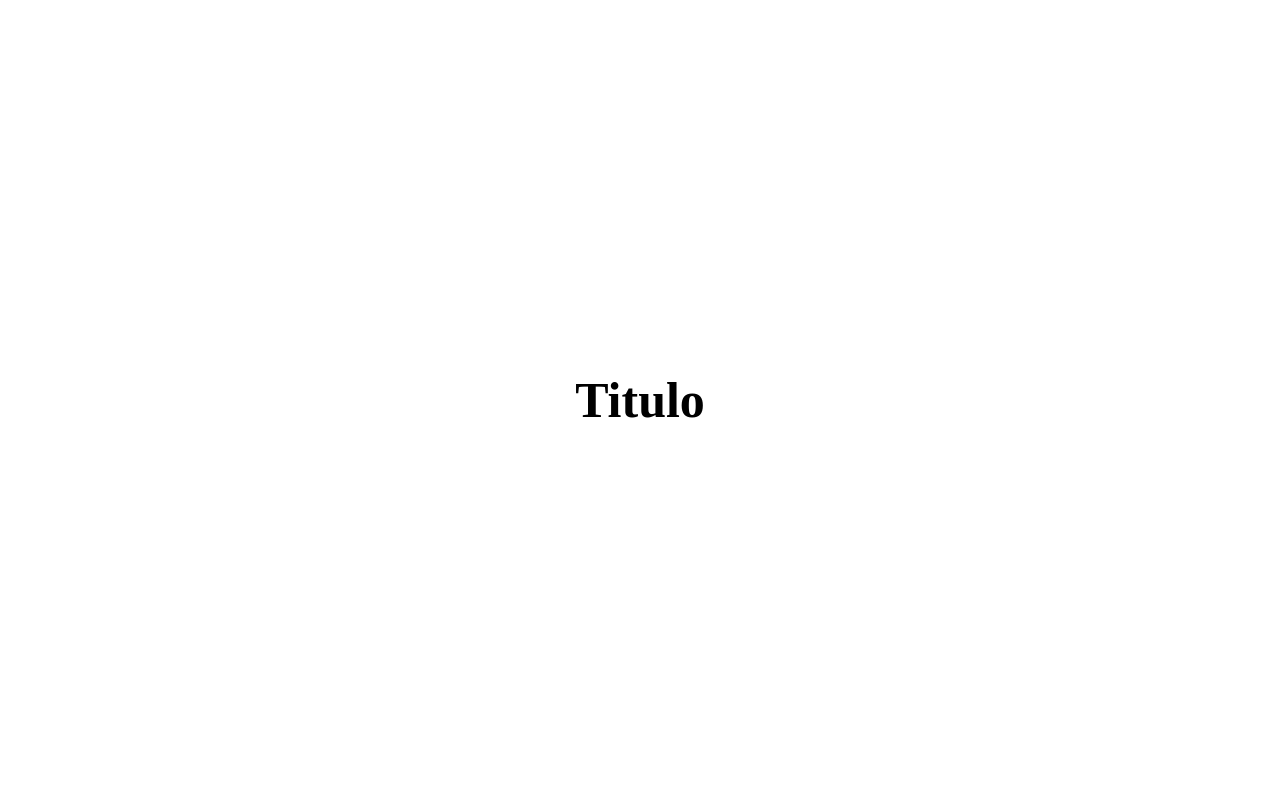
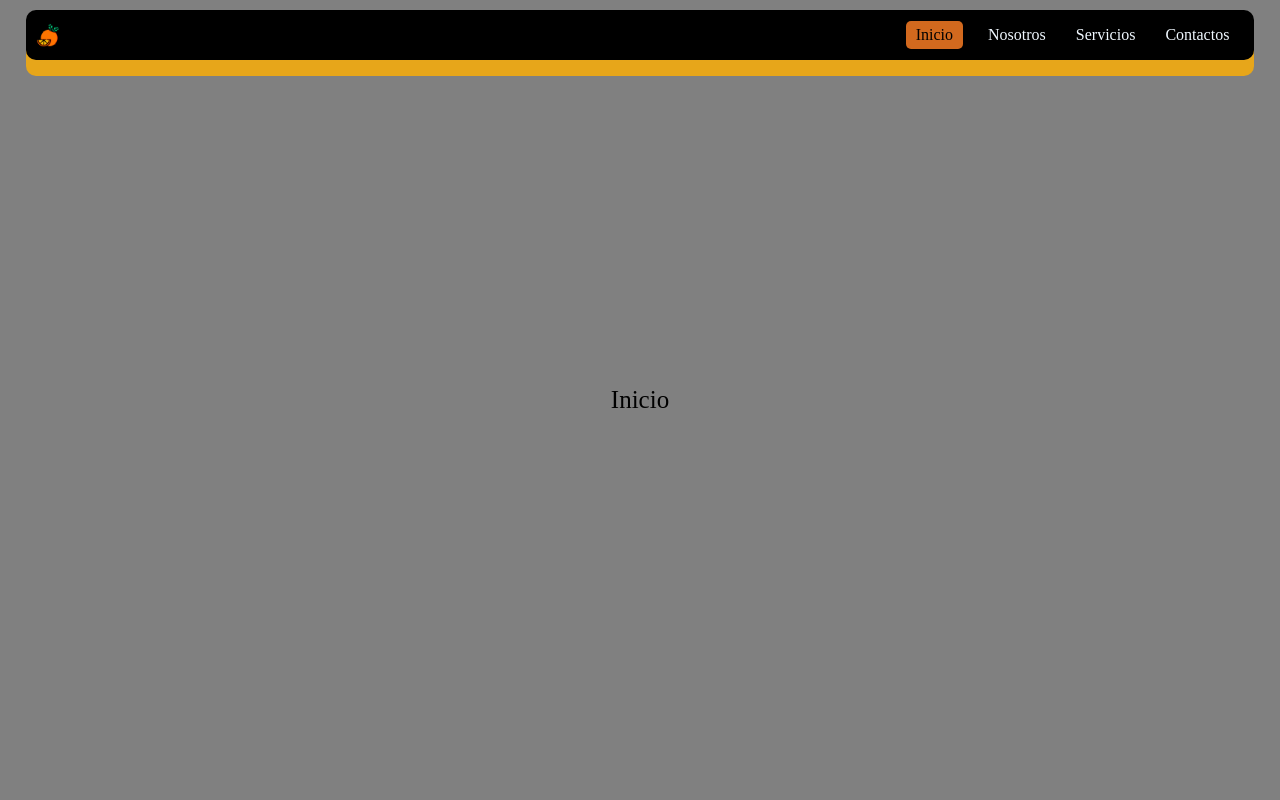
Before and after one commit to Joszuel/Proyecto-1, a plain HTML site: page index.html in a window 1280 px wide. Shown: the top 800 px of the page. Drawn offline with Linux system fonts and the light colour scheme.

Commit message:
Arreglos en el box-sizing

```diff
--- a/index.html
+++ b/index.html
@@ -25,12 +25,6 @@
 
     </nav>
 
-    <header class="pag">
-
-        <h1>Titulo</h1>
-
-    </header>
-
     <main>
         <section class="inicio pag">Inicio</section>
         <section class="nosotros pag">Nosotros</section>
--- a/style.css
+++ b/style.css
@@ -3,10 +3,18 @@ html{
     overflow: hidden;
     box-sizing:border-box;
     overflow-y: scroll;
-    overflow-x: hidden;
     scroll-snap-type: y mandatory;
 }
+
+*, *:before, *:after { box-sizing: inherit; }
+
+@media (min-width: 720px){
+    html{
+        scroll-snap-type: y proximity;
+    }
+}
 body{
+    box-sizing: inherit;
     font-size: 1.6rem;
     height: 100%;
     margin: 0;
@@ -15,24 +23,31 @@ body{
     display: flex;
     align-items: center;
 }
+
 .bar{
-    padding: 0rem 2rem;
+    box-sizing: border-box;
     display: flex;
     align-items: center;
     justify-content:space-between;
     background-color: black;
     border-radius: 1rem;
     height: 5rem;
-    position: sticky;
-    top: 0.5rem;
-    margin: 0rem 1rem;
+    padding: 1rem;
+
+    position:fixed;
+    width: 96%;
+    top: 1rem;
+    left: 0;
+    right: 0;
+    margin: auto;
 
     -webkit-box-shadow: 0px 1.6rem 0px 0px rgba(231,166,26,1);
     -moz-box-shadow: 0px 1.6rem 0px 0px rgba(231,166,26,1);
     box-shadow: 0px 1.6rem 0px 0px rgba(231,166,26,1);
 
-    display: none;
 }
+
+
 .pag{
     scroll-snap-align: center;
     height: 100vh;
@@ -59,12 +74,28 @@ body{
 .bar img{
     height: 80%;
 }
-.bar fieldset{
+.bar div fieldset{
     margin-left: 2.5rem;
     display: flex;
     justify-content: space-around;
     align-items: center;
     border-radius: 2rem;
+    padding: 0 0.5rem;
+    display: none;
+}
+.bar fieldset input{
+    color:white;
+    background: none;
+    border: none;
+    height: 2.5rem;
+    margin: 0.2rem 0.5rem;
+}
+
+.bar div a{
+    font-size:x-small;
+    color: aliceblue;
+    text-decoration: none;
+    margin: 0 1rem;
     padding: 0 0.5rem;
 }
 .bar div a:first-child{
@@ -74,16 +105,14 @@ body{
     color: black;
 
 }
-.bar fieldset input{
-    color:white;
-    background: none;
-    border: none;
-    height: 2.5rem;
-    margin: 0.2rem 0.5rem;
+
+@media (min-width: 720px){
+    .bar div a{
+        font-size: medium;
+        display: block;
+        color: aliceblue;
+        text-decoration: none;
+        margin: 0 1rem;
+        padding: 0 0.5rem;
+    }
 }
-.bar div a{
-    color: aliceblue;
-    text-decoration: none;
-    margin: 0 1rem;
-    padding: 0 0.5rem;
-}
```
